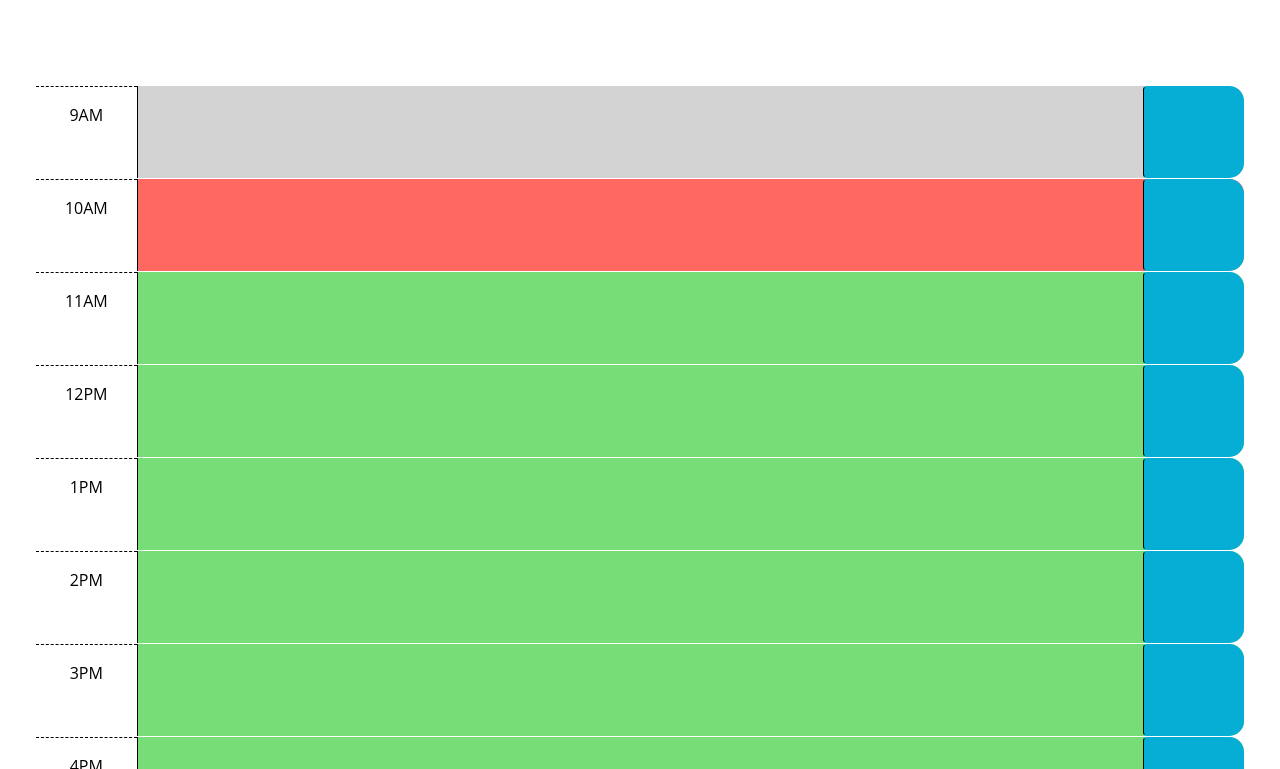
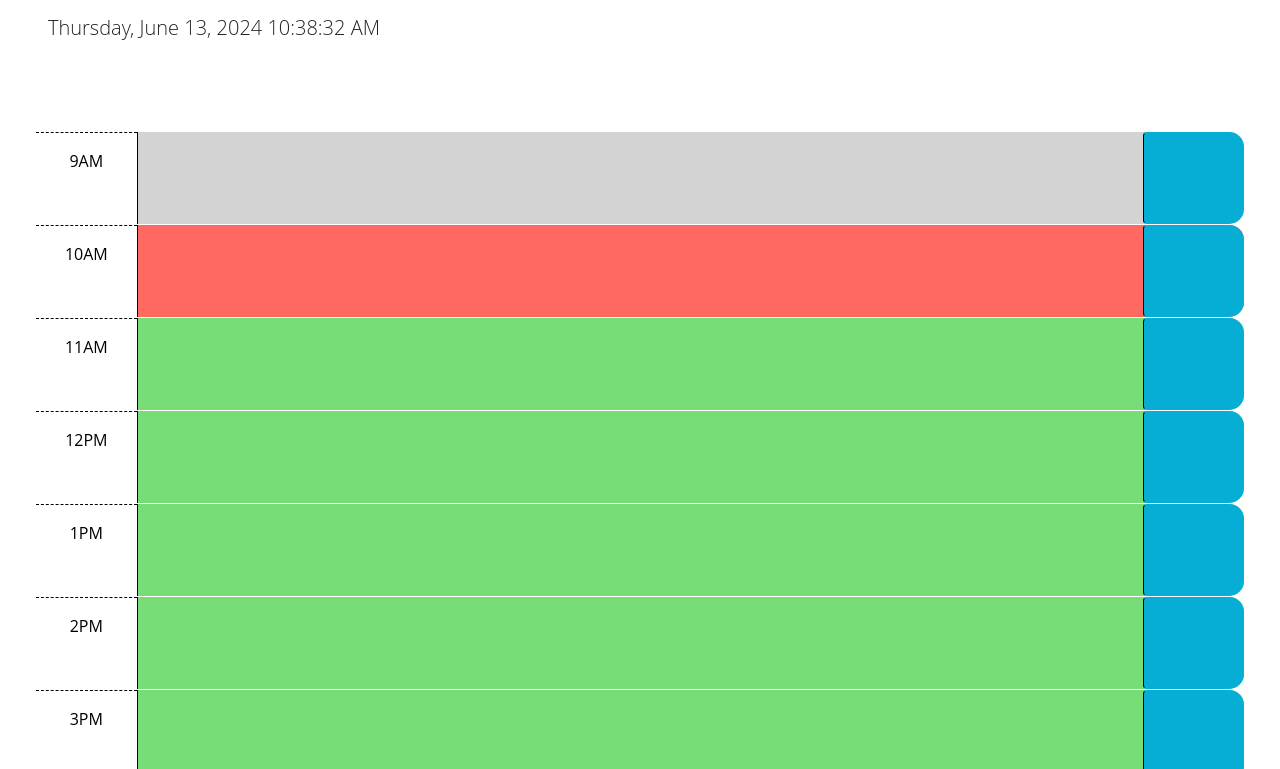
Before and after one commit to carlos-roma/Daily_planner, a plain HTML site: page index.html in a window 1280 px wide. Shown: the part 166-935 px from the top of the page. Drawn offline with nearby package versions, Linux system fonts and the light colour scheme.

Commit message:
Changing folder structure and adding readme

```diff
--- a/Develop/script.js
+++ b/Develop/script.js
@@ -1,14 +1,28 @@
 $(document).ready(function () {
   const currentHour = dayjs().hour(); // Get the current hour using dayjs
   const container = $('.container-fluid'); // Main container to add time blocks
+  const currentDayElement = $('#currentDay'); // Get the current day element
 
-  // Function to create a time block
+  // Function to update current day and time
+  function updateCurrentDay() {
+    const now = dayjs();
+    const formattedDateTime = now.format('dddd, MMMM D, YYYY h:mm:ss A');
+    currentDayElement.text(formattedDateTime);
+  }
+
+  // Update the current day
+  updateCurrentDay();
+
+  // Update  every second
+  setInterval(updateCurrentDay, 1000);
+
+  // time blocks
   function createTimeBlock(hour) {
     const hourText = dayjs().hour(hour).format('hA'); // Hours format
     const timeBlock = $('<div>').addClass('row time-block').attr('id', `hour-${hour}`);
     const hourDiv = $('<div>').addClass('col-2 col-md-1 hour text-center py-3').text(hourText);
     const textArea = $('<textarea>').addClass('col-8 col-md-10 description').attr('rows', 3);
-    const button = $('<button>').addClass('btn saveBtn col-2 col-md-1').attr('aria-label', 'save')
+    const button = $('<button>').addClass('btn saveBtn col-2 col-md-1').attr('aria-label', 'save');
 
     // classifying hour into proper category
     if (hour < currentHour) {
@@ -38,7 +52,7 @@ $(document).ready(function () {
     return timeBlock;
   }
 
-  // Generate time blocks from 9AM to 5PM
+  // Generate time blocks
   for (let hour = 9; hour <= 17; hour++) {
     container.append(createTimeBlock(hour));
   }
--- a/Develop/index.html
+++ b/index.html
@@ -20,7 +20,7 @@
       href="https://fonts.googleapis.com/css2?family=Fira+Sans:wght@400;700&display=swap"
       rel="stylesheet"
     />
-    <link rel="stylesheet" href="style.css" />
+    <link rel="stylesheet" href="./Develop/style.css" />
     <title>Work Day Scheduler</title>
   </head>
 
@@ -39,6 +39,6 @@
     integrity="sha256-iu/zLUB+QgISXBLCW/mcDi/rnf4m4uEDO0wauy76x7U="
     crossorigin="anonymous"></script>
 
-    <script src="script.js"></script>
+    <script src="./Develop/script.js"></script>
   </body>
 </html>
```
Also changed, not shown: 1 other file.
